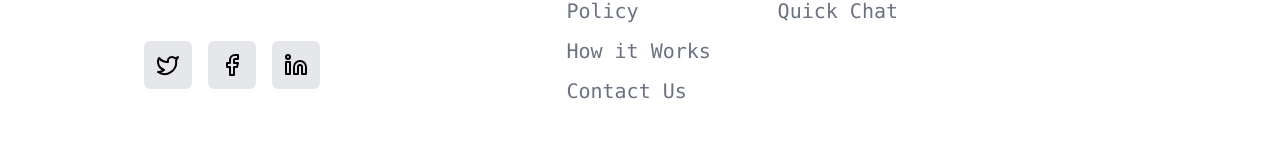
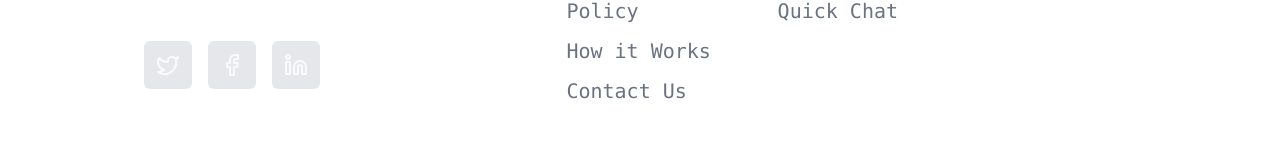
Before and after one commit to AhsanulHaq777/odinemarket, a Next.js app: page /products in a window 1280 px wide. Shown: the part 333-476 px from the top of the page. Built offline with nearby package versions, Linux system fonts and the light colour scheme.

Commit message:
changed the footer icons color in Footer.tsx

```diff
--- a/src/components/Footer.tsx
+++ b/src/components/Footer.tsx
@@ -12,9 +12,9 @@ export default function Footer(){
                     </div>
                     <p className=" text-xl tracking-normal font-mono pt-10 text-gray-600">Small, artisan label that offers a thoughtfully curated collection of high quality everyday essentials made.</p>
                     <div className="flex flex-row gap-4 mt-10">
-                        <Button className=" bg-gray-200 text-black text-xl py-6 px-3"><Twitter/></Button>
-                        <Button className=" bg-gray-200 text-black text-xl py-6 px-3"><Facebook/></Button>
-                        <Button className=" bg-gray-200 text-black text-xl py-6 px-3"><Linkedin/></Button>
+                        <Button className=" bg-gray-200 text-xl py-6 px-3"><Twitter/></Button>
+                        <Button className=" bg-gray-200 text-xl py-6 px-3"><Facebook/></Button>
+                        <Button className=" bg-gray-200 text-xl py-6 px-3"><Linkedin/></Button>
                     </div>
                 </div>
                 <div className="flex flex-col font-mono ">
```
